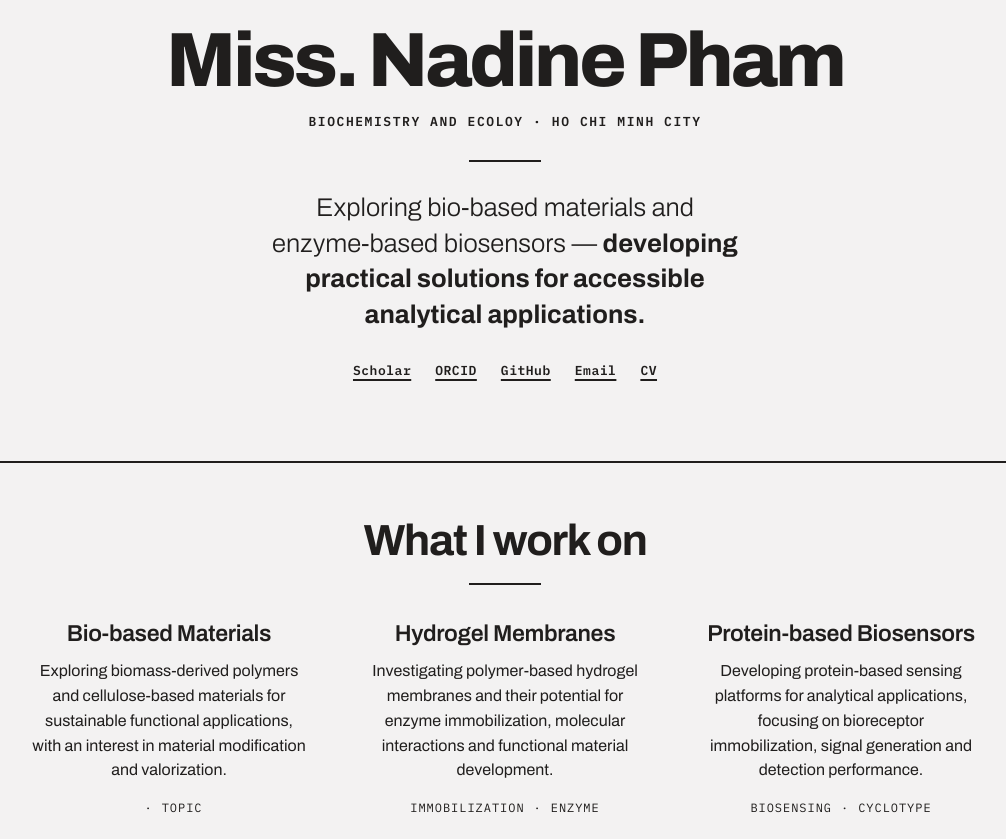
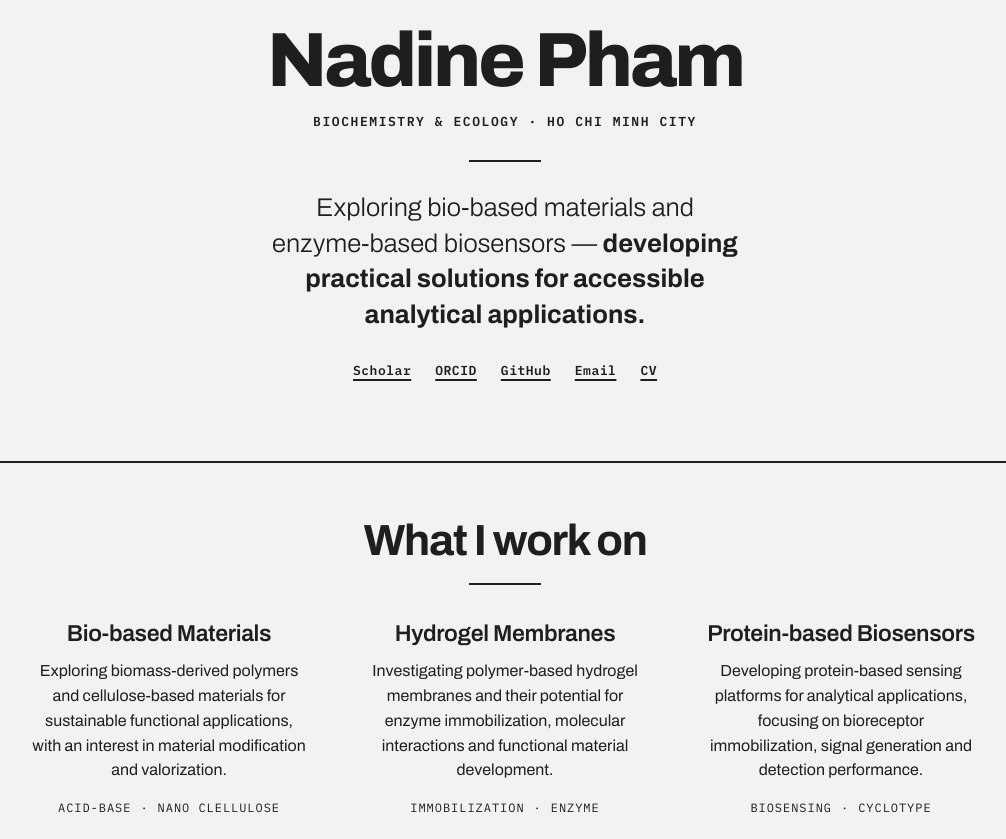
Before and after one commit to Nininolie/New-lesson, a plain HTML site: page index.html in a window 1280 px wide. Shown: the part 293-1132 px from the top of the page, without its empty margins (135-1141 px from the left). Drawn offline with Linux system fonts and the light colour scheme.

Commit message:
Update index.html

```diff
--- a/index.html
+++ b/index.html
@@ -4,8 +4,8 @@
 <head>
 <meta charset="utf-8">
 <meta name="viewport" content="width=device-width, initial-scale=1">
-<title>Alex Morgan · Your field</title>
-<meta name="description" content="Academic homepage of Alex Morgan — your field, your institution.">
+<title>Nadine Pham · Biology Researcher</title>
+<meta name="description" content="Academic homepage of Nadine Pham — Biochemistry and Ecology, INSTITUTE OF ADVANCED TECHNOLOGY.">
 <link rel="icon" href="images/favicon.svg" type="image/svg+xml">
 <link rel="preconnect" href="https://fonts.googleapis.com">
 <link rel="preconnect" href="https://fonts.gstatic.com" crossorigin>
@@ -29,9 +29,9 @@
     <!-- 1. Photo: replace the file, or delete this <figure> for a type-only hero -->
     <figure class="portrait"><img src="images/portrait-placeholder.svg" alt="Portrait of Alex Morgan" width="300" height="300"></figure>
     <!-- 2. Name -->
-    <h1>Miss. Nadine Pham</h1>
-    <!-- 3. Biochemistry and Ecology · Ho Chi Minh City -->
-    <p class="kicker">Biochemistry and Ecoloy · Ho Chi Minh City</p>
+    <h1>Nadine Pham</h1>
+    <!-- 3. Biochemistry & Ecology · Ho Chi Minh City -->
+    <p class="kicker">Biochemistry & Ecology · Ho Chi Minh City</p>
     <hr class="short-rule">
     <!-- 4. One sentence. Wrap the part you want emphasised in <strong>. -->
     <p class="statement">  Exploring bio-based materials and enzyme-based biosensors — <strong>developing practical solutions for accessible analytical applications.</strong></p>
@@ -56,7 +56,7 @@
         <article class="col">
           <h3>Bio-based Materials</h3>
           <p>Exploring biomass-derived polymers and cellulose-based materials for sustainable functional applications, with an interest in material modification and valorization.</p>
-          <div class="tags"><span class="tag"></span><span class="tag">Topic</span></div>
+          <div class="tags"><span class="tag">Acid-base</span><span class="tag">Nano clellulose</span></div>
         </article>
         <article class="col">
           <h3>Hydrogel Membranes</h3>
```
